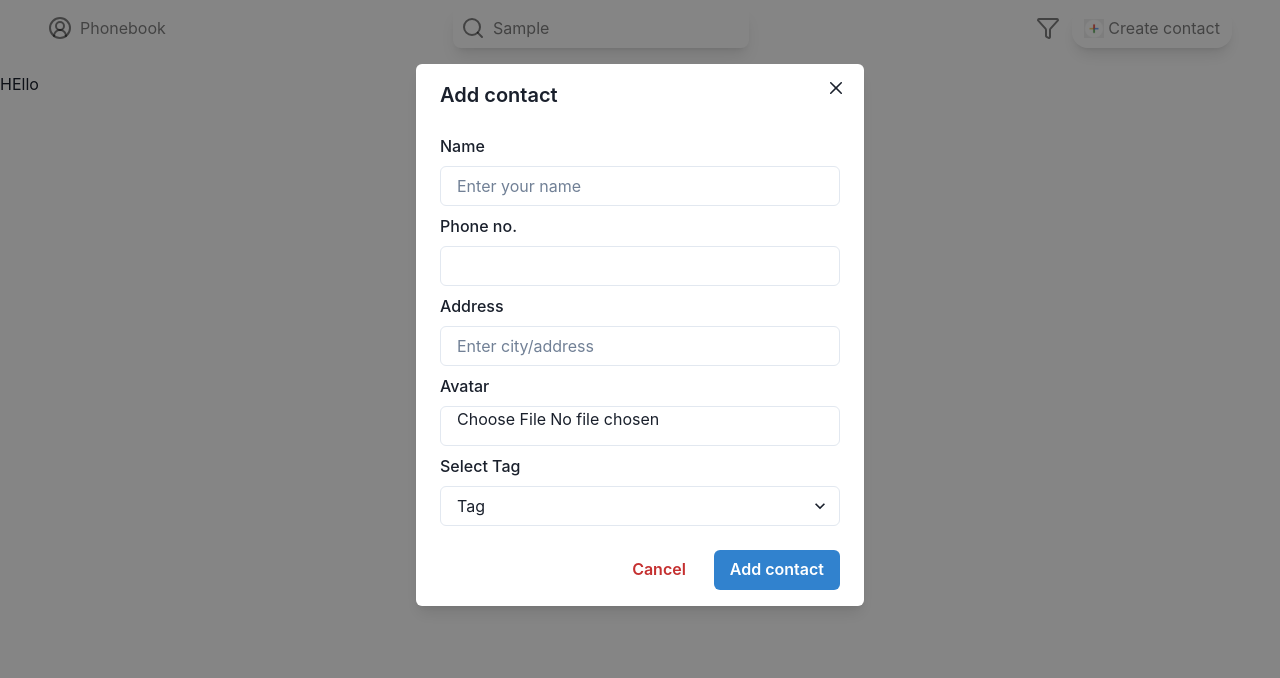
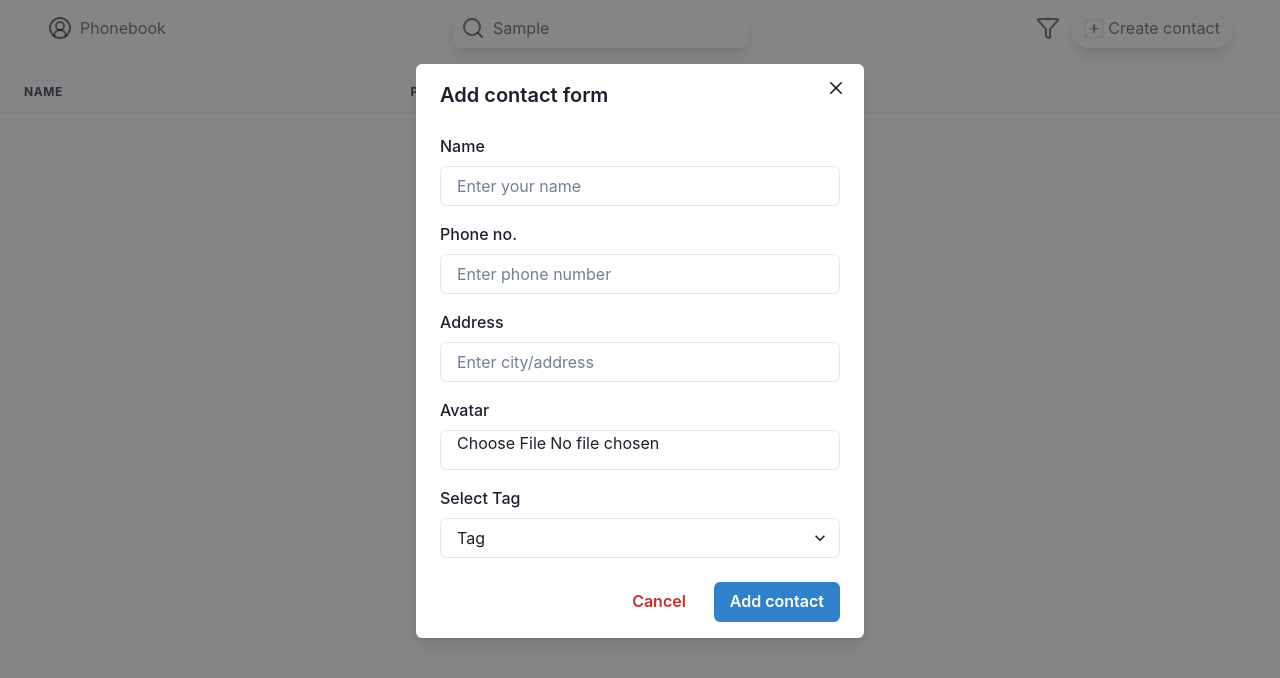
Before and after one commit to natwarpatidar-cloud/Phonebook, a React (Vite) app: page / in a window 1280 px wide. Both pictures are taken after typing "Sample" into the empty fields and a click on the button "Create contact". Shown: the top 678 px of the page. Built offline with nearby package versions, Linux system fonts and the light colour scheme.

Commit message:
Add: Functionality to edit contact

```diff
--- a/package.json
+++ b/package.json
@@ -15,6 +15,8 @@
     "@emotion/styled": "^11.14.1",
     "@reduxjs/toolkit": "^2.9.0",
     "@tailwindcss/vite": "^4.1.14",
+    "axios": "^1.12.2",
+    "cloudinary": "^2.7.0",
     "framer-motion": "^12.23.24",
     "lucide-react": "^0.545.0",
     "next-themes": "^0.4.6",
--- a/src/components/ContactTable/ContactTable.jsx
+++ b/src/components/ContactTable/ContactTable.jsx
@@ -1,5 +1,70 @@
+import { useEffect, useState } from "react"
+import { useSelector } from 'react-redux';
+import {
+  Table,
+  Thead,
+  Tbody,
+  Tr,
+  Th,
+  Td,
+  TableContainer,
+  useDisclosure,
+} from '@chakra-ui/react'
+import ContactModal from "../Modal/ContactModal";
+import { Edit2 } from "lucide-react";
+
+
 export default function ContactTable() {
+    const [contacts, setContacts] = useState([]);
+    const { isOpen, onOpen, onClose } = useDisclosure();
+    const data = useSelector(state => state.contacts.contacts);
+
+    const [contact, setContact] = useState(null);
+
+    useEffect(() => {
+        if(data) {
+            setContacts(data);
+        }
+    }, [data]);
+
+    function handleEditFormOpen(c) {
+        setContact(c);
+        onOpen();
+    }
+
     return (
-        <div>HEllo</div>
+        <>
+        <ContactModal onClose={onClose} onOpen={onOpen} isOpen={isOpen} title={"Edit contact form"} buttonText={"Edit contact"} data={contact} />
+        <TableContainer>
+            <Table variant='simple'>
+                <Thead>
+                    <Tr>
+                        <Th>Name</Th>
+                        <Th>Phone Number</Th>
+                        <Th></Th>
+                    </Tr>
+                </Thead>
+
+                <Tbody>
+                    {
+                        contacts?.map((contact) => {
+                            return (
+                                <Tr key={contact.id}>
+                                    <Td className="flex gap-2">
+                                        <img src={`https://robohash.org/${contact.name}`} className="w-5 h-5 rounded-full bg-amber-600" />
+                                        {contact.name}
+                                    </Td>
+                                    <Td>{contact.phone}</Td>
+                                    <Td>
+                                        <Edit2 onClick={() => handleEditFormOpen(contact)} />
+                                    </Td>
+                                </Tr>
+                            );
+                        })
+                    }
+                </Tbody>
+            </Table>
+        </TableContainer>
+        </>
     )
 }
--- a/src/components/Modal/ContactModal.jsx
+++ b/src/components/Modal/ContactModal.jsx
@@ -13,46 +13,70 @@ import {
   Select,
   FormErrorMessage,
 } from '@chakra-ui/react'
-import { useState } from 'react';
+import { useState, useEffect } from 'react';
 import { useDispatch } from 'react-redux';
-import { addContact } from '../../context/contactReducer';
+import { addContact, editContact } from '../../context/contactSlice';
 
-export default function ContactModal({ isOpen, onOpen, onClose, title }) {
+export default function ContactModal({ isOpen, onClose, title, buttonText, data }) {
   const dispatch = useDispatch();
+
   const [formData, setFormData] = useState({
-    name: "",
-    phone: "",
-    address: "",
-    avatar: null,
-    label: ""
+    name: data?.name || '',
+    phone: data?.phone || '',
+    address: data?.address || '',
+    avatar: data?.avatar || null,
+    label: data?.label || ''
   });
+
+  const [avatarPreview, setAvatarPreview] = useState(data?.avatar || null);
 
   const [errors, setErrors] = useState({});
 
-  function handleAddContact() {
+  function handleSubmit() {
     const newErrors = {};
 
-    if (!formData.name.trim()) newErrors.name = "Name is required";
-    if (!formData.phone.trim()) newErrors.phone = "Phone number is required";
-    if (!formData.address.trim()) newErrors.address = "Address is required";
+    if (!formData.name?.trim()) newErrors.name = "Name is required";
+    if (!formData.phone?.trim()) newErrors.phone = "Phone number is required";
+    if (!formData.address?.trim()) newErrors.address = "Address is required";
     if (!formData.avatar) newErrors.avatar = "Avatar is required";
-    if (!formData.label.trim()) newErrors.label = "Tag is required";
+    if (!formData.label?.trim()) newErrors.label = "Tag is required";
 
     setErrors(newErrors);
 
     if (Object.keys(newErrors).length === 0) {
       console.log("Form Submitted:", formData);
-      dispatch(addContact(formData));
+
+      if(data) {
+        dispatch(editContact(formData));
+      } else {
+        dispatch(addContact(formData));
+      }
       setFormData({
         name: "",
         phone: "",
         address: "",
         avatar: null,
         label: ""
-      })
+      });
+      setAvatarPreview(null);
       onClose();
+      setErrors({});
     }
   }
+
+  const [isChangingAvatar, setIsChangingAvatar] = useState(false);
+
+  useEffect(() => {
+    setFormData({
+      name: data?.name || '',
+      phone: data?.phone || '',
+      address: data?.address || '',
+      avatar: data?.avatar || null,
+      label: data?.label || ''
+    });
+    setIsChangingAvatar(false);
+    setErrors({});
+  }, [data, isOpen]);
 
   return (
     <Modal isOpen={isOpen} onClose={onClose}>
@@ -62,7 +86,7 @@ export default function ContactModal({ isOpen, onOpen, onClose, title }) {
         <ModalCloseButton />
 
         <ModalBody>
-          <FormControl className='flex flex-col gap-2'>
+          <FormControl className="flex flex-col gap-4">
 
             <FormControl isInvalid={errors.name}>
               <FormLabel>Name</FormLabel>
@@ -79,6 +103,7 @@ export default function ContactModal({ isOpen, onOpen, onClose, title }) {
               <FormLabel>Phone no.</FormLabel>
               <Input
                 type='tel'
+                placeholder='Enter phone number'
                 value={formData.phone}
                 onChange={(e) => setFormData({ ...formData, phone: e.target.value })}
               />
@@ -98,10 +123,30 @@ export default function ContactModal({ isOpen, onOpen, onClose, title }) {
 
             <FormControl isInvalid={errors.avatar}>
               <FormLabel>Avatar</FormLabel>
-              <Input
-                type='file'
-                onChange={(e) => setFormData({ ...formData, avatar: e.target.files[0] })}
-              />
+
+              {avatarPreview && !isChangingAvatar ? (
+                <div className='flex flex-col items-center'>
+                  <img
+                    src={avatarPreview}
+                    alt="Avatar Preview"
+                    style={{ width: 96, height: 96, borderRadius: '50%', objectFit: 'cover', marginBottom: 8 }}
+                  />
+                  <Button size="sm" onClick={() => setIsChangingAvatar(true)}>
+                    Change Avatar
+                  </Button>
+                </div>
+              ) : (
+                <Input
+                  type='file'
+                  accept='image/*'
+                  onChange={(e) => {
+                    if (e.target.files && e.target.files[0]) {
+                      setFormData({ ...formData, avatar: e.target.files[0] });
+                      setIsChangingAvatar(false);
+                    }
+                  }}
+                />
+              )}
               {errors.avatar && <FormErrorMessage>{errors.avatar}</FormErrorMessage>}
             </FormControl>
 
@@ -127,7 +172,7 @@ export default function ContactModal({ isOpen, onOpen, onClose, title }) {
           <Button variant='ghost' colorScheme='red' mr={3} onClick={onClose}>
             Cancel
           </Button>
-          <Button colorScheme='blue' onClick={handleAddContact}>Add contact</Button>
+          <Button colorScheme='blue' onClick={handleSubmit}>{buttonText}</Button>
         </ModalFooter>
       </ModalContent>
     </Modal>
--- a/src/components/Navbar/Navbar.jsx
+++ b/src/components/Navbar/Navbar.jsx
@@ -7,7 +7,7 @@ export default function Navbar () {
     const { isOpen, onOpen, onClose } = useDisclosure();
     return (
         <>
-        <ContactModal isOpen={isOpen} onOpen={onOpen} onClose={onClose} title={"Add contact"} />
+        <ContactModal isOpen={isOpen} onOpen={onOpen} onClose={onClose} title={"Add contact form"} buttonText={"Add contact"}/>
         <div className="w-full flex justify-center text-black/50">
             <div className="py-2 px-12 w-full flex justify-between items-center">
                 <div className="flex gap-2">
@@ -22,9 +22,9 @@ export default function Navbar () {
                     </div>
                 </div>
 
-                <div className="flex gap-3 items-center" onClick={onOpen}>
-                    <FilterIcon className="" />
-                    <div className="border border-black/10 shadow-lg px-3 py-2 rounded-2xl flex items-center gap-1">
+                <div className="flex gap-3 items-center">
+                    <FilterIcon className="cursor-pointer" />
+                    <div className="border border-black/10 shadow-lg px-3 py-2 cursor-pointer rounded-2xl flex items-center gap-1" onClick={onOpen}>
                         <img src={Plus} className="h-5 w-5 filter" />
                         <button className="text-black/70">
                             Create contact
--- a/src/context/store.js
+++ b/src/context/store.js
@@ -1,5 +1,5 @@
 import { configureStore } from '@reduxjs/toolkit';
-import contactReducer from './contactReducer';
+import contactReducer from './contactSlice';
 
 const store = configureStore({
   reducer: {
```
Also changed, not shown: src/context/contactSlice.js (renamed from src/context/contactReducer.js), 1 other file (tests, documents, lock files or other folders).
